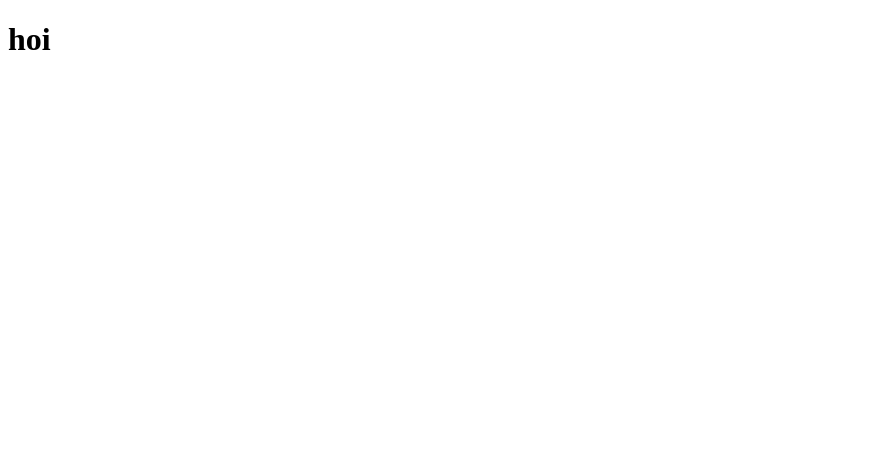
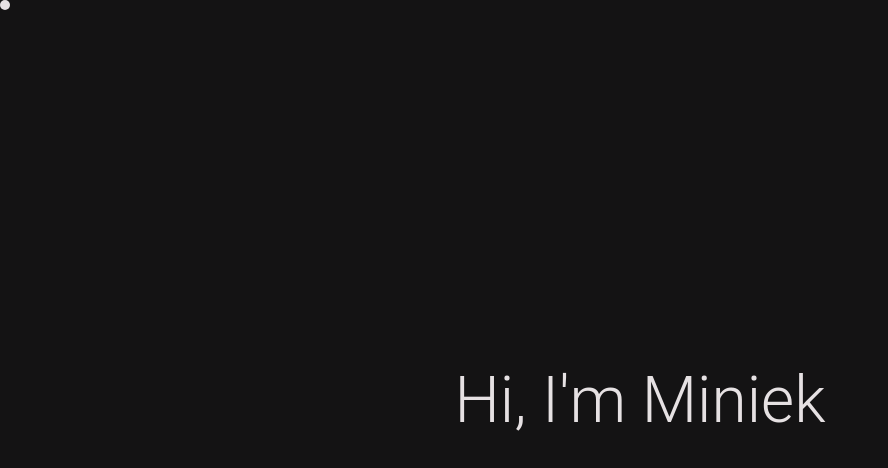
Before and after one commit to Miniek1/miniek.dev, a plain HTML site: page index.html in a window 1280 px wide. Shown: the whole page, without its empty margins (0-888 px from the left). Drawn offline with Linux system fonts and the light colour scheme.

Commit message:
Made it look kinda nice

```diff
--- a/index.html
+++ b/index.html
@@ -1,12 +1,21 @@
 <!DOCTYPE html>
 <html lang="en">
+
 <head>
     <meta charset="UTF-8">
     <meta name="viewport" content="width=device-width, initial-scale=1.0">
     <link href="style.css" rel="stylesheet">
-    <title>Document</title>
+    <title>Miniek!</title>
 </head>
+
 <body>
-    <h1>hoi</h1>
+    <div class="cursor">
+        <div class="pointer"></div>
+    </div>
+
+    <h1>Hi, I'm Miniek</h1>
+
+    <script src="main.js"></script>
 </body>
+
 </html>
--- /dev/null
+++ b/main.js
@@ -0,0 +1,18 @@
+const cursor = document.querySelector(".cursor");
+
+
+document.addEventListener("mouseover", () => {
+    cursor.style.display = "block";
+});
+
+document.addEventListener("mouseout", () => {
+    cursor.style.display = "none";
+});
+
+document.addEventListener("mousemove", trackCursor);
+
+function trackCursor(evt) {
+    const w = cursor.clientWidth;
+    const h = cursor.clientHeight;
+    cursor.style.transform = `translate(${evt.clientX - w / 2}px, ${evt.clientY - h / 2}px)`;
+}
--- a/style.css
+++ b/style.css
@@ -0,0 +1,36 @@
+:root {
+    --background-color: #141314;
+    --text-color: #e6e1e3;
+}
+
+* {
+    margin: 0;
+    padding: 0;
+}
+
+body {
+    background-color: var(--background-color);
+    color: var(--text-color);
+    display: grid;
+    height: 100vh;
+    cursor: none;
+}
+
+body h1 {
+    font-family: Roboto, system-ui;
+    font-weight: 300;
+    font-size: 64px;
+    place-self: center;
+}
+
+.cursor {
+    position: absolute;
+    top: 0;
+    left: 0;
+    display: none;
+    width: 10px;
+    height: 10px;
+    border-radius: 50%;
+    background-color: var(--text-color);
+    transition: transform 0.1s ease;
+}
```
